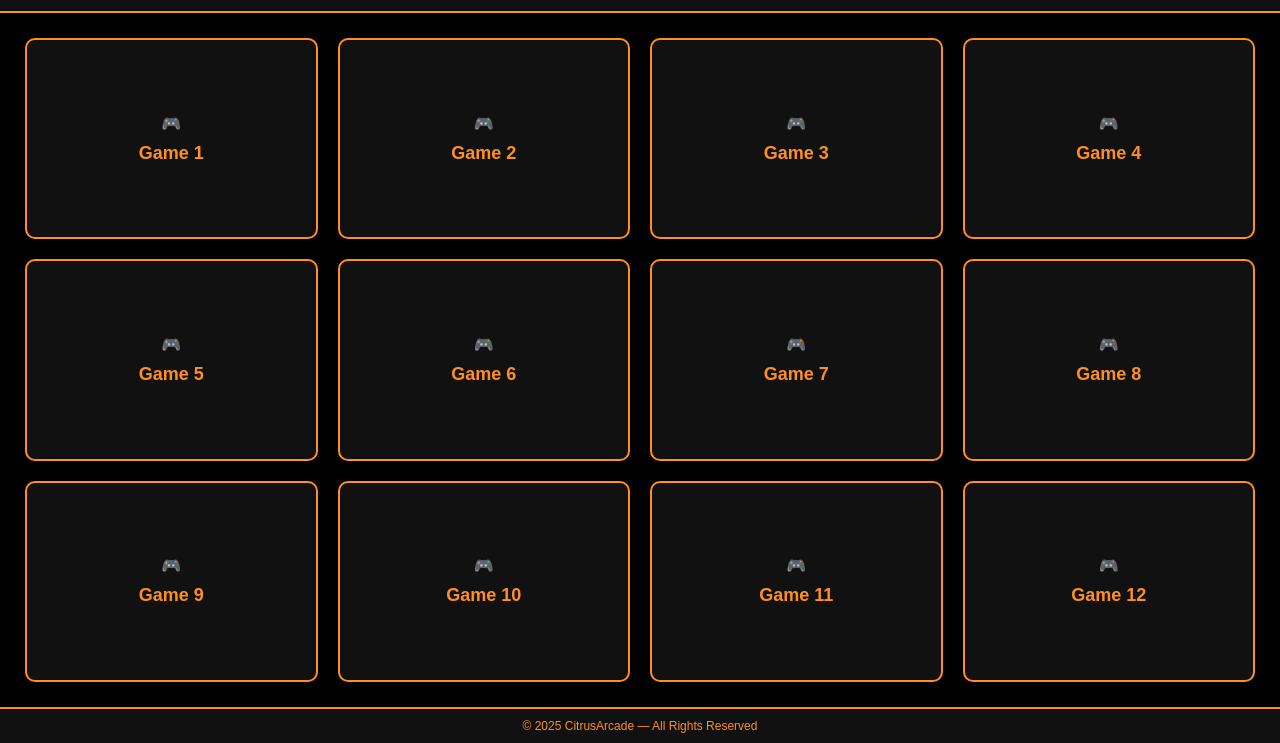
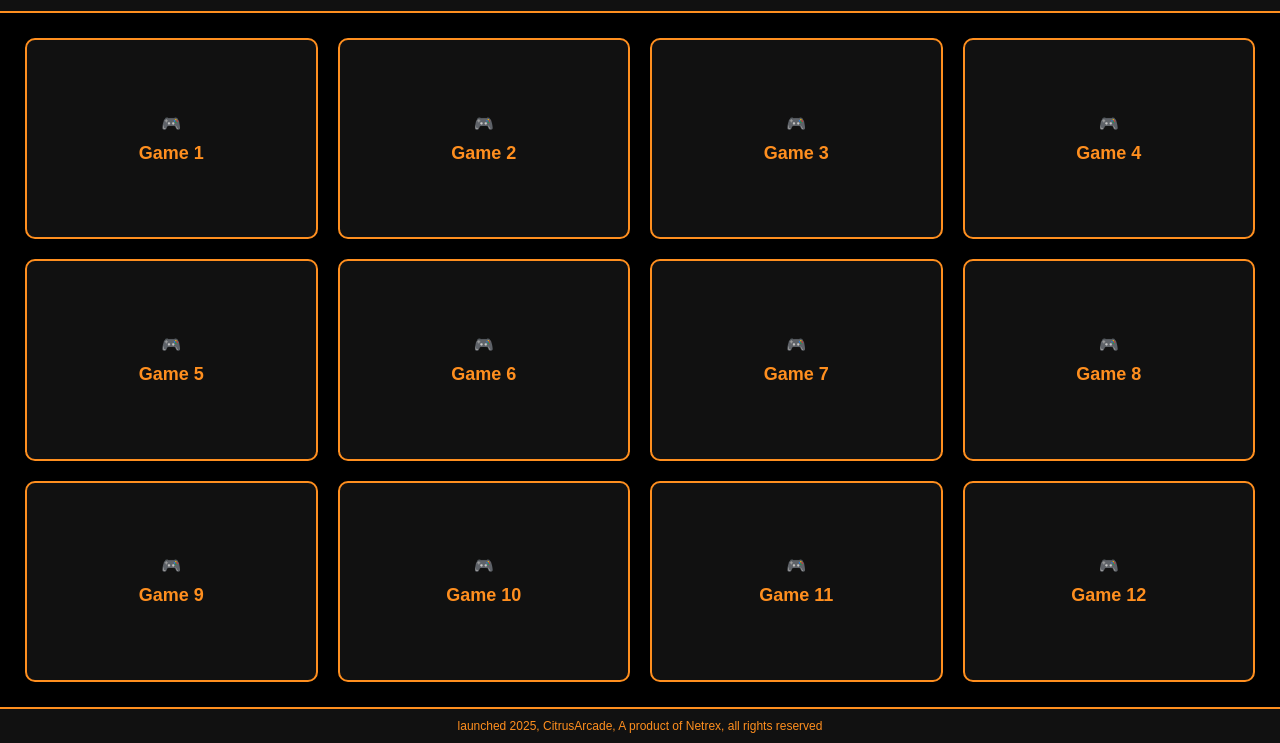
Before and after one commit to e-re-sta/CitrusArcade, a plain HTML site: page index.html in a window 1280 px wide. Shown: the part 57-800 px from the top of the page. Drawn offline with Linux system fonts and the light colour scheme.

Commit message:
Update index.html

```diff
--- a/index.html
+++ b/index.html
@@ -127,7 +127,7 @@
     <div class="game-slot" onclick="openGame(12)">🎮 <div class="slot-title">Game 12</div></div>
 </main>
 
-<footer>© 2025 CitrusArcade — All Rights Reserved</footer>
+<footer>launched 2025, CitrusArcade, A product of Netrex, all rights reserved</footer>
 
 <script>
 /* ---- Wallet Demo Connect ---- */
```
